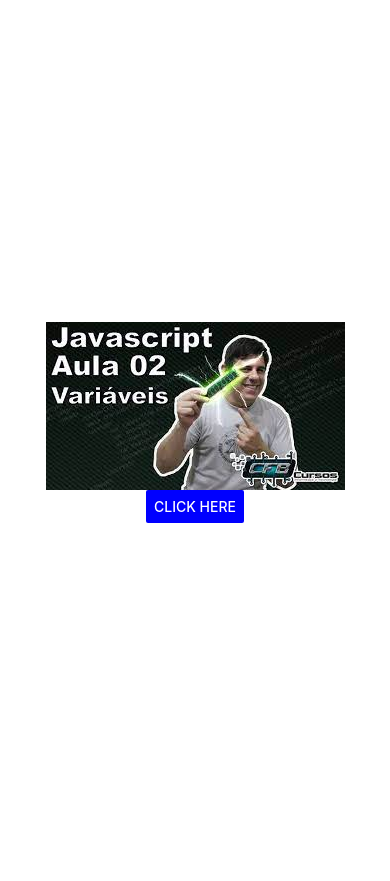
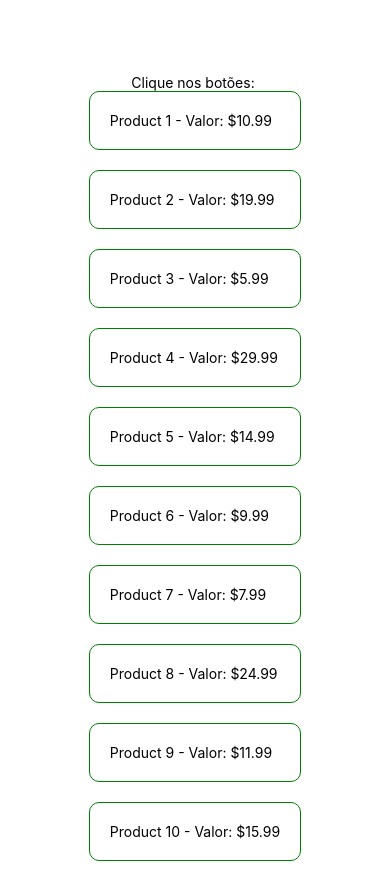
Before and after one commit to KauaMB2/ReactNativePlaylist, a React Native app: screen / in a window 390 px wide. Before the commit the page ends 844 px from the top, so only its background shows below. Built offline with nearby package versions, Linux system fonts and the light colour scheme.

Commit message:
FlatList

```diff
--- a/App.js
+++ b/App.js
@@ -1,35 +1,16 @@
-import { View, Text, StyleSheet, Button, Image } from 'react-native';
+import { View, Text, Image } from 'react-native';
 import {useState} from "react"
-import Box from './components/Box'
+import styles from "./styles/style.js"
+import LP from './components/FlatList'
 const App = () => {
-  const [isConditionMet, setIsConditionMet]=useState(true)
+  const [isShow, setIsShow]=useState(true)
   return (
     <View style={styles.container}>
-      {/* Use a ternary operator to conditionally format the component */}
-      {isConditionMet ? (
-        <Box/>
-      ) : (
-        <Text style={[styles.text, styles.errorText]}>Image didnt appear</Text>
-      )}
-      <View>
-        <Button color={isConditionMet ? ("blue"):("red")} title='Click here' onPress={()=>{setIsConditionMet(!isConditionMet)}}></Button>
-      </View>
+      <Text style={{paddingTop: 110}}>Clique nos botões: </Text>
+      <LP/>
     </View>
   )
 }
 
-const styles = StyleSheet.create({
-  container: {
-    flex: 1,
-    justifyContent: 'center',
-    alignItems: 'center',
-  },
-  text: {
-    fontSize: 24,
-  },
-  errorText: {
-    color: 'red', // Apply a different style for error condition
-  }
-})
 
 export default App
--- /dev/null
+++ b/components/FlatList/index.js
@@ -0,0 +1,81 @@
+import { FlatList, View, Text, TouchableOpacity,Alert } from "react-native"
+import styles from "./../../styles/style.js"
+
+export default function(){
+    const products = [
+        {
+          id: '1',
+          name: 'Product 1',
+          description: 'Description of Product 1',
+          price: '$10.99',
+        },
+        {
+          id: '2',
+          name: 'Product 2',
+          description: 'Description of Product 2',
+          price: '$19.99',
+        },
+        {
+          id: '3',
+          name: 'Product 3',
+          description: 'Description of Product 3',
+          price: '$5.99',
+        },
+        {
+          id: '4',
+          name: 'Product 4',
+          description: 'Description of Product 4',
+          price: '$29.99',
+        },
+        {
+          id: '5',
+          name: 'Product 5',
+          description: 'Description of Product 5',
+          price: '$14.99',
+        },
+        {
+          id: '6',
+          name: 'Product 6',
+          description: 'Description of Product 6',
+          price: '$9.99',
+        },
+        {
+          id: '7',
+          name: 'Product 7',
+          description: 'Description of Product 7',
+          price: '$7.99',
+        },
+        {
+          id: '8',
+          name: 'Product 8',
+          description: 'Description of Product 8',
+          price: '$24.99',
+        },
+        {
+          id: '9',
+          name: 'Product 9',
+          description: 'Description of Product 9',
+          price: '$11.99',
+        },
+        {
+          id: '10',
+          name: 'Product 10',
+          description: 'Description of Product 10',
+          price: '$15.99',
+        },
+      ]
+    const showAlert=(item)=>{
+        Alert.alert(`${item.name} - ${item.price}`,`${item.description}`)
+    }
+    return(
+        <View>
+            <FlatList data={products} keyExtractor={(item)=>{item.id}}
+            renderItem={({ item }) => (
+                <TouchableOpacity activeOpacity={0.4} style={styles.item} onPress={()=>{showAlert(item)}}>
+                  <Text>{item.name} - Valor: {item.price}</Text>
+                </TouchableOpacity>
+              )}
+            />
+        </View>
+    )
+}
--- /dev/null
+++ b/styles/style.js
@@ -0,0 +1,17 @@
+import {StyleSheet} from 'react-native'
+
+export default StyleSheet.create({
+    container:{
+        flex: 1,
+        justifyContent: "center",
+        alignItems: "center",
+    },
+    item:{
+        borderWidth: 1,
+        borderRadius: 10,
+        borderColor: "green",
+        padding: 20,
+        fontSize: 18,
+        marginBottom: 20,
+    }
+})
```
